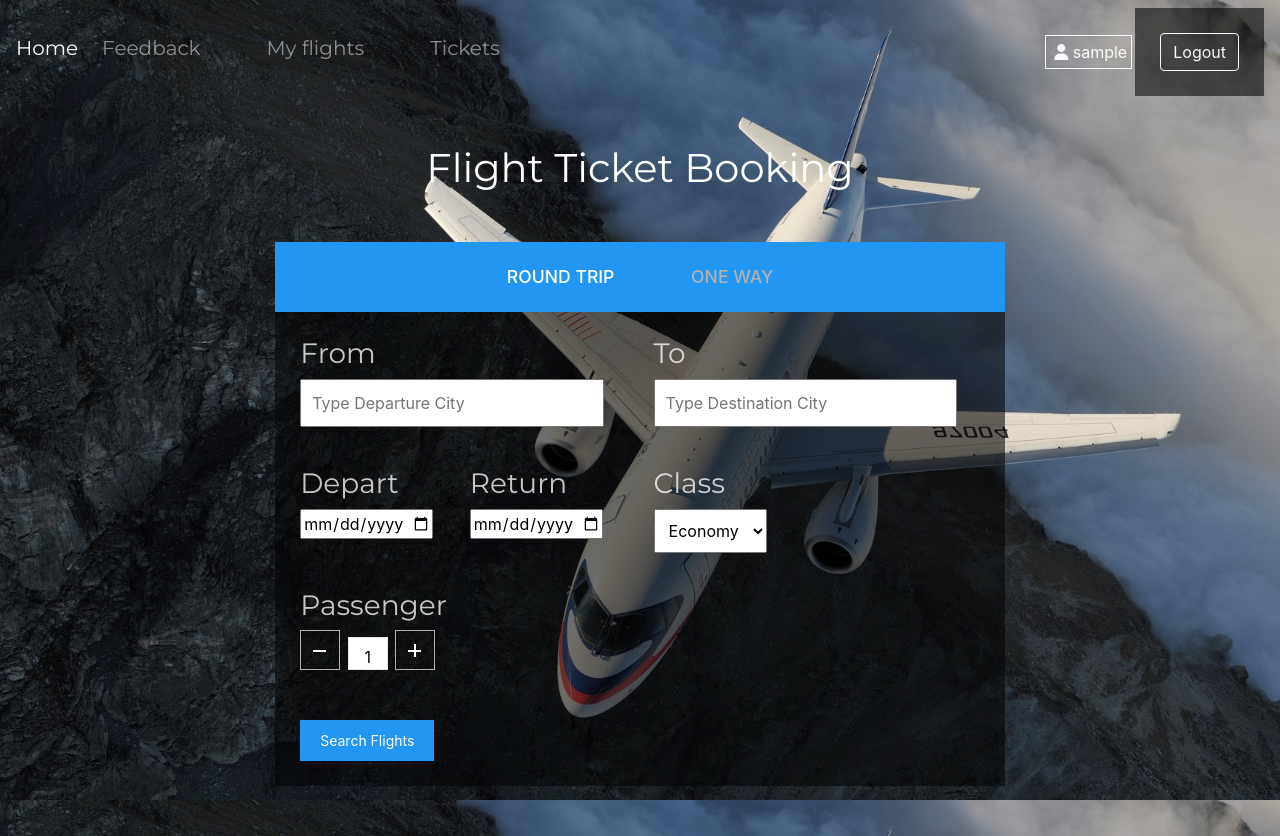
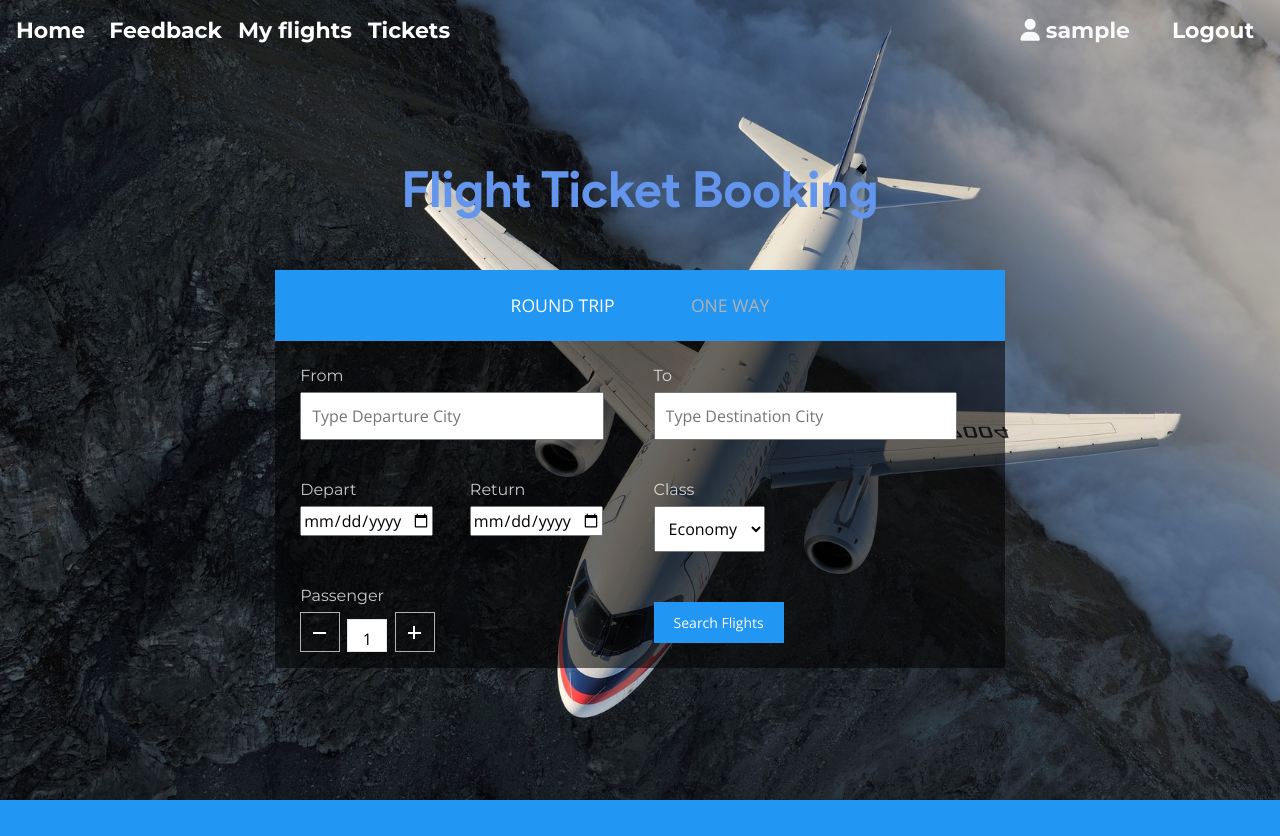
Before and after one commit to Gnitch/Flight_Management_System, a PHP site: page /projects/views/index.php in a window 1280 px wide. After the commit the page ends 800 px from the top, so only its background shows below. Run offline with PHP 8.4, Linux system fonts and the light colour scheme; the visitor is signed in with stand-in values (Sample User, id 1); some libraries are stand-ins or nearby versions; some web fonts are replaced.

Commit message:
update user ui

```diff
--- a/views/index.php
+++ b/views/index.php
@@ -1,3 +1,7 @@
+<?php include_once '../helpers/helper.php'; ?>
+	<?php subview('header.php');
+    require '../helpers/init_conn_db.php';
+	?>
 <style>
 /*--
 	Author: W3layouts
@@ -6,28 +10,10 @@
 	License URL: http://creativecommons.org/licenses/by/3.0/
 --*/
 
-/*-- Reset-Code --*/
-html,body,div,span,applet,object,iframe,h1,h2,h3,h4,h5,h6,p,blockquote,pre,a,abbr,acronym,address,big,cite,code,del,dfn,em,img,ins,kbd,q,s,samp,small,strike,strong,sub,sup,tt,var,b,u,i,dl,dt,dd,ol,nav ul,nav li,fieldset,form,label,legend,table,caption,tbody,tfoot,thead,tr,th,td,article,aside,canvas,details,embed,figure,figcaption,footer,header,hgroup,menu,nav,output,ruby,section,summary,time,mark,audio,video{margin:0;padding:0;border:0;font-size:100%;font:inherit;vertical-align:baseline;}
-	article, aside, details, figcaption, figure,footer, header, hgroup, menu, nav, section {display: block;}
-	ol,ul{list-style:none;margin:0px;padding:0px;}
-	blockquote,q{quotes:none;}
-	blockquote:before,blockquote:after,q:before,q:after{content:'';content:none;}
-	table{border-collapse:collapse;border-spacing:0;}
-	a{text-decoration:none;}
-	.txt-rt{text-align:right;}/* text align right */
-	.txt-lt{text-align:left;}/* text align left */
-	.txt-center{text-align:center;}/* text align center */
-	.float-rt{float:right;}/* float right */
-	.float-lt{float:left;}/* float left */
-	.clear{clear:both;}/* clear float */
-	.pos-relative{position:relative;}/* Position Relative */
-	.pos-absolute{position:absolute;}/* Position Absolute */
-	.vertical-base{vertical-align:baseline;}/* vertical align baseline */
-	.vertical-top{vertical-align:top;}/* vertical align top */
-	nav.vertical ul li{display:block;}/* vertical menu */
-	nav.horizontal ul li{display: inline-block;}/* horizontal menu */
-	img{max-width:100%;}
-/*-- //Reset-Code --*/
+form.logout_form {
+	background: transparent;
+	padding: 10px !important;
+}
 body {
 	background:url('../assets/images/1.jpg') no-repeat 0px 0px;
 	background-size: cover;
@@ -39,17 +25,21 @@ h1,h2,h3,h4,h5,h6{
 	font-family: 'Montserrat', sans-serif;
 
 }
+h5.text-light {
+	margin-top: 10px;
+}
+@font-face {
+  font-family: 'product sans';
+  src: url('../assets/css/Product Sans Bold.ttf');
+}
 h1{
-	color:#fff;
+    font-family :'product sans' !important;
+	color:cornflowerblue ;
 	font-size:50px;
 	margin-top:50px;
 	text-align:center;
 }
-.nav-link{
-	font-size: 120%;
-	margin-right: 50px;
 
-}
 .main-agileinfo{
 	margin:50px auto;
 	width:50%;
@@ -115,6 +105,7 @@ form {
     background:rgba(3, 3, 3, 0.57);
     padding: 25px;
 }
+
 h3 {
     font-size: 16px;
     color:rgb(255, 255, 255);
@@ -588,42 +579,10 @@ form.blackbg{
 }
 </style>
 	<title>Flight Ticket Booking</title>
-	<?php include_once '../helpers/helper.php'; ?>
-	<?php subview('header.php'); ?>
 	<meta name="keywords" content="Flight Ticket Booking  Widget Responsive, Login Form Web Template, Flat Pricing Tables, Flat Drop-Downs, Sign-Up Web Templates, Flat Web Templates, Login Sign-up Responsive Web Template, Smartphone Compatible Web Template, Free Web Designs for Nokia, Samsung, LG, Sony Ericsson, Motorola Web Design" />
 	<script type="application/x-javascript"> addEventListener("load", function() { setTimeout(hideURLbar, 0); }, false); function hideURLbar(){ window.scrollTo(0,1); } ;</script>
-	<link href='//fonts.googleapis.com/css?family=Open+Sans:400,300italic,300,400italic,600,600italic,700,700italic,800,800italic' rel='stylesheet' type='text/css'>
-	<link href='//fonts.googleapis.com/css?family=Montserrat:400,700' rel='stylesheet' type='text/css'>
-
-	<!-- <nav class="navbar navbar-expand-lg navbar-dark bg-transparent">
-        <a class="navbar-brand" href="#"></a>
-        <button class="navbar-toggler" type="button" data-toggle="collapse" data-target="#navbarSupportedContent" aria-controls="navbarSupportedContent" aria-expanded="false" aria-label="Toggle navigation">
-          <span class="navbar-toggler-icon"></span>
-        </button>
-        <div class="collapse navbar-collapse" id="navbarSupportedContent">
-			<ul class="navbar-nav mr-auto">
-            	<li class="nav-item active">
-            		<a class="nav-link" href="#">Home<span class="sr-only"></span></a>
-            	</li>
-            	<li class="nav-item">
-            		<a class="nav-link" href="#">Book</a>
-				</li>
-				<li class="nav-item">
-					<a class="nav-link" href="#">Manage</a>
-				</li>
-				<li class="nav-item">
-					<a class="nav-link" href="#">Help</a>
-				</li>
-				<li class="nav-item">
-					<a class="nav-link" href="#">About Us</a>
-				</li>
-				<li class="nav-item">
-					<a class="nav-link" href="#">Feedback</a>
-				</li>
-			</ul>
-        </div>
-    </nav> -->
-	<h1 style="color: #fff; padding-top: 40px;">Flight Ticket Booking</h1>
+	<!-- <main> -->
+	<h1 style="padding-top: 40px;" >Flight Ticket Booking</h1>
 	<div class="main-agileinfo">
 		<div class="sap_tabs">
 			<div id="horizontalTab">
@@ -765,6 +724,3 @@ form.blackbg{
 		});
 	});
 </script>
-
-</body>
-</html>
--- a/views/sub-views/header.php
+++ b/views/sub-views/header.php
@@ -6,7 +6,8 @@ session_start();
     <head>
         <meta charset="utf-8">
         <meta name="viewport" content="width=device-width, initial-scale=1, shrink-to-fit=no">
-
+        <link href='//fonts.googleapis.com/css?family=Open+Sans:400,300italic,300,400italic,600,600italic,700,700italic,800,800italic' rel='stylesheet' type='text/css'>
+    	<link href='//fonts.googleapis.com/css?family=Montserrat:400,700' rel='stylesheet' type='text/css'>
         <link href="https://fonts.googleapis.com/css2?family=Italianno&display=swap" rel="stylesheet">
         <link rel="stylesheet" href="https://stackpath.bootstrapcdn.com/font-awesome/4.7.0/css/font-awesome.min.css">
         <script src="https://kit.fontawesome.com/44f557ccce.js"></script>
@@ -14,9 +15,30 @@ session_start();
         <link rel="stylesheet" href="https://stackpath.bootstrapcdn.com/bootstrap/4.5.2/css/bootstrap.min.css" integrity="sha384-JcKb8q3iqJ61gNV9KGb8thSsNjpSL0n8PARn9HuZOnIxN0hoP+VmmDGMN5t9UJ0Z" crossorigin="anonymous">
     </head>
 <style>
+.astext {
+    background:none;
+    border:none;
+    margin:0;
+    padding:0;
+    cursor: pointer;
+}
 @font-face {
   font-family: 'product sans';
   src: url('../../assets/css/Product Sans Bold.ttf');
+}
+h5:hover {
+    color: #E8E8E8;
+}
+h5 {
+    color: white;
+    font-weight: bold;
+    font-size: 22px ;
+	font-family: 'Montserrat', sans-serif;
+}
+.btn-login {
+    /* font-size: 22px ; */
+    font-weight: bold;
+	font-family: 'Montserrat', sans-serif;
 }
 </style>
     <body>
@@ -52,29 +74,32 @@ session_start();
             <?php
             if(isset($_SESSION['userId'])) {
                 echo '
-                <ul style="width: 90px;" class="nav navbar-nav navbar-right">
-                    <li class="nav-item active border p-1 border-light ">
+                <ul  class="nav navbar-nav navbar-right">
+                    <li class="nav-item mr-3">
 
+                            <h5 class=" text-light">
                             <i class="ml-1 fa fa-user text-light"></i>
-                            <span class="nav_link text-light">
                             '.$_SESSION['userUid'].'
-                            </span>
-                        </a>
+                            </h5>
                     </li>
-                </ul>
-                <form action="../includes/logout.inc.php" method="POST">
-                <button class="btn btn-outline-light" type="submit">
-                    Logout</button>
-                </form>  ';
+                    <li class="nav-item ml-3">
+                        <form action="../includes/logout.inc.php" class="logout_form" method="POST">
+                        <button class="astext"  type="submit">
+                            <h5> Logout </h5>
+                            </button>
+                        </form>
+                    </li>
+                </ul>    ';
             } else {
                 echo '
-                <div class="dropdown">
-                <button class="btn btn-outline-light dropdown-toggle" type="button" id="dropdownMenuButton" data-toggle="dropdown" aria-haspopup="true" aria-expanded="false">
+                <div class="dropdown "
+                    style="margin-right:70px">
+                <button class="btn btn-login btn-outline-light dropdown-toggle" type="button" id="dropdownMenuButton" data-toggle="dropdown" aria-haspopup="true" aria-expanded="false">
                     Login
                 </button>
-                <div class="dropdown-menu" aria-labelledby="dropdownMenuButton">
-                    <a class="dropdown-item" href="login.php">User</a>
-                    <a class="dropdown-item" href="admin/login.php">Staff</a>
+                <div class="dropdown-menu w-75" aria-labelledby="dropdownMenuButton">
+                    <a class="dropdown-item " href="login.php">User</a>
+                    <a class="dropdown-item " href="admin/login.php">Staff</a>
                 </div>
                 </div>';
             }
```
Also changed, not shown: views/login.php (+12 -3 lines).
